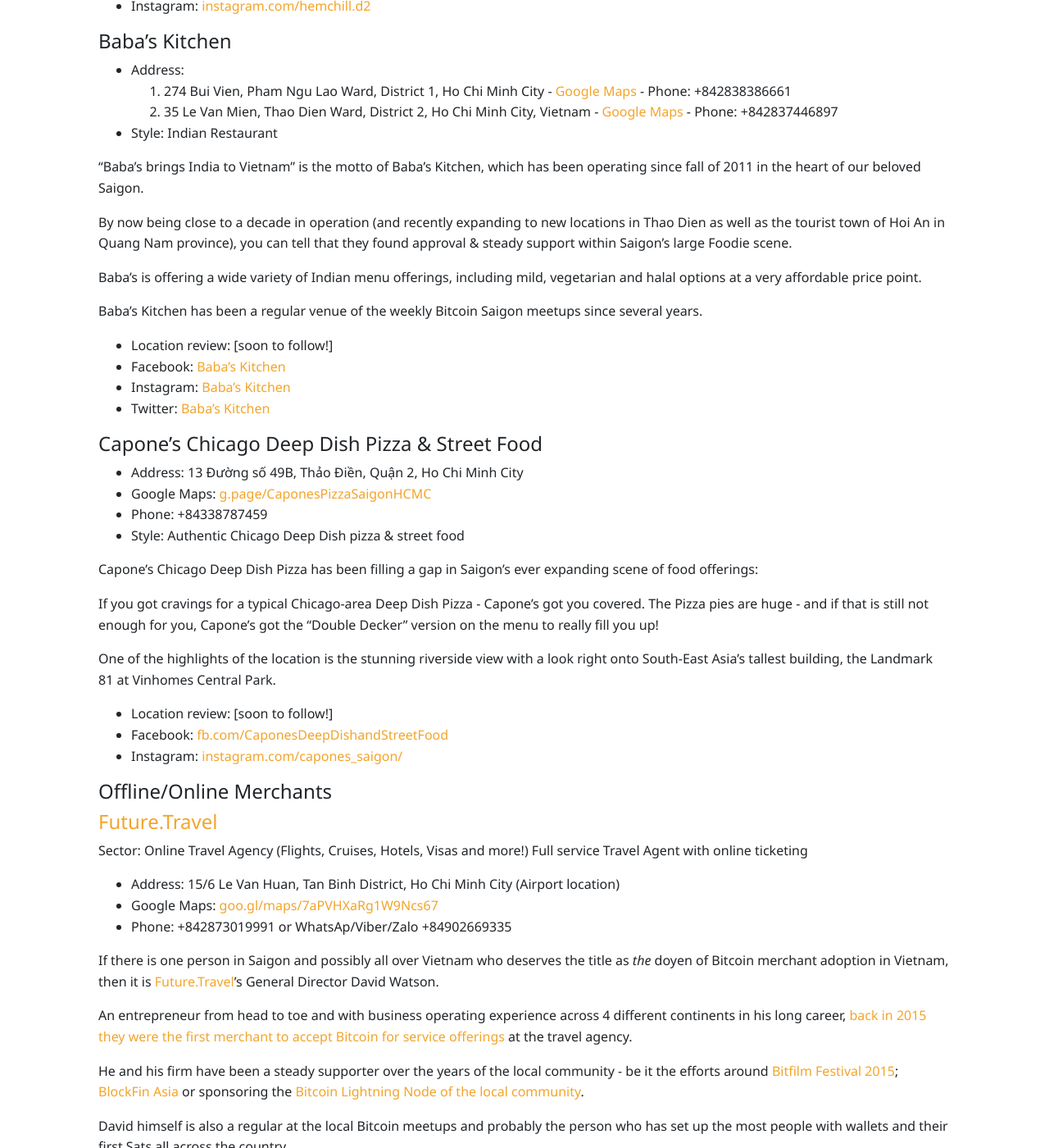
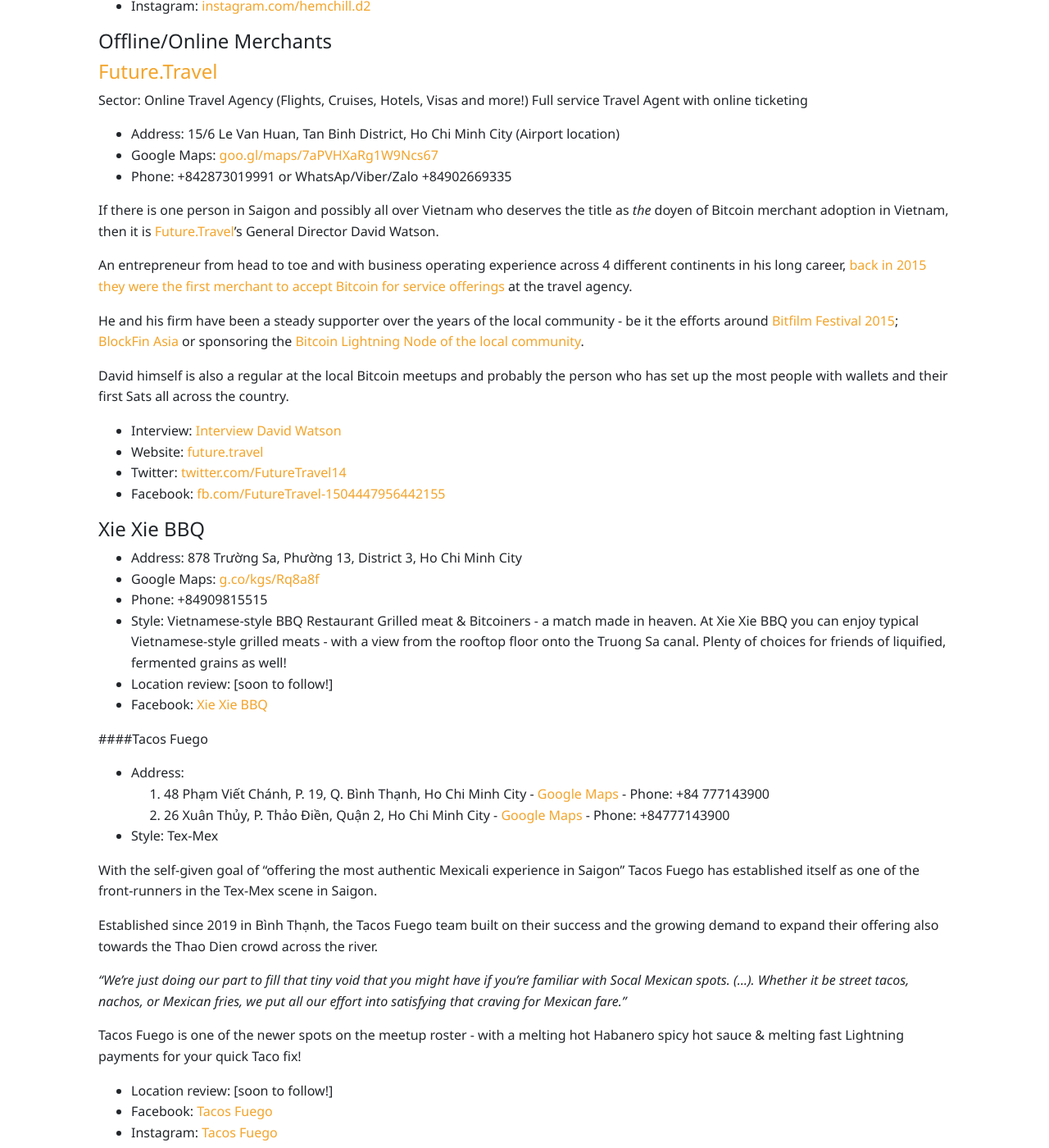
Before and after one commit to bitcoinsaigon/bitcoinsaigon.github.io, a Jekyll site: the page built from _pages/spend-sats-saigon.md, in a window 1280 px wide and 1400 px high, scrolled down 1985 px. Shown: the whole window at 82% size. Built offline with Jekyll 4.4.1, drawn with Linux system fonts in a browser that asks for light colours; nearby versions of some CDN libraries.

Commit message:
Add two new merchants and hide two old ones

```diff
--- a/_pages/spend-sats-saigon.md
+++ b/_pages/spend-sats-saigon.md
@@ -92,6 +92,7 @@
 - Facebook: [fb.com/hemchill.d2]( https://www.facebook.com/hemchill.d2)
 - Instagram: [instagram.com/hemchill.d2](www.instagram.com/hemchill.d2)
 
+<!--
 #### Baba’s Kitchen
 
 - Address:
@@ -129,6 +130,8 @@
 - Facebook: [fb.com/CaponesDeepDishandStreetFood](https://facebook.com/CaponesDeepDishandStreetFood)
 - Instagram: [instagram.com/capones_saigon/](https://www.instagram.com/capones_saigon/)
 
+-->
+
 #### Offline/Online Merchants
 
 #### [Future.Travel](https://future.travel/)
@@ -153,6 +156,34 @@
 - Twitter: [twitter.com/FutureTravel14](http://www.twitter.com/FutureTravel14)
 - Facebook: [fb.com/FutureTravel-1504447956442155](https://www.twitter.com/FutureTravel14)
 
+#### Xie Xie BBQ
+- Address: 878 Trường Sa, Phường 13, District 3, Ho Chi Minh City
+- Google Maps: [g.co/kgs/Rq8a8f](https://g.co/kgs/Rq8a8f)
+- Phone: +84909815515
+- Style: Vietnamese-style BBQ Restaurant
+Grilled meat & Bitcoiners - a match made in heaven. At Xie Xie BBQ you can enjoy typical Vietnamese-style grilled meats - with a view from the rooftop floor onto the Truong Sa canal. Plenty of choices for friends of liquified, fermented grains as well!
+- Location review: [soon to follow!]
+- Facebook: [Xie Xie BBQ](https://www.facebook.com/xiexiebbq/)
+
+####Tacos Fuego
+- Address:
+1. 48 Phạm Viết Chánh, P. 19, Q. Bình Thạnh, Ho Chi Minh City - [Google Maps](https://goo.gl/maps/hZZBo6P8UdUqtmVN9) - Phone: +84 777143900
+2. 26 Xuân Thủy, P. Thảo Điền, Quận 2, Ho Chi Minh City - [Google Maps](https://goo.gl/maps/V1iBGW8eNVHjJHGCA) - Phone: +84777143900
+- Style: Tex-Mex
+
+With the self-given goal of “offering the most authentic Mexicali experience in Saigon” Tacos Fuego has established itself as one of the front-runners in the Tex-Mex scene in Saigon.
+
+Established since 2019 in Bình Thạnh, the Tacos Fuego team built on their success and the growing demand to expand their offering also towards the Thao Dien crowd across the river.
+
+*“We’re just doing our part to fill that tiny void that you might have if you’re familiar with Socal Mexican spots. (...). Whether it be street tacos, nachos, or Mexican fries, we put all our effort into satisfying that craving for Mexican fare."*
+
+Tacos Fuego is one of the newer spots on the meetup roster -  with a melting hot Habanero spicy hot sauce & melting fast Lightning payments for your quick Taco fix!
+
+- Location review: [soon to follow!]
+- Facebook: [Tacos Fuego](https://www.facebook.com/tacosfuegovn/)
+- Instagram: [Tacos Fuego](https://www.instagram.com/tacosfuego_vn/)
+
+
 #### [BitcoinVN Online Shop](http://shop.bitcoinvn.io)
 
 Sector: Bitcoin-related hardware and merchandise
```
